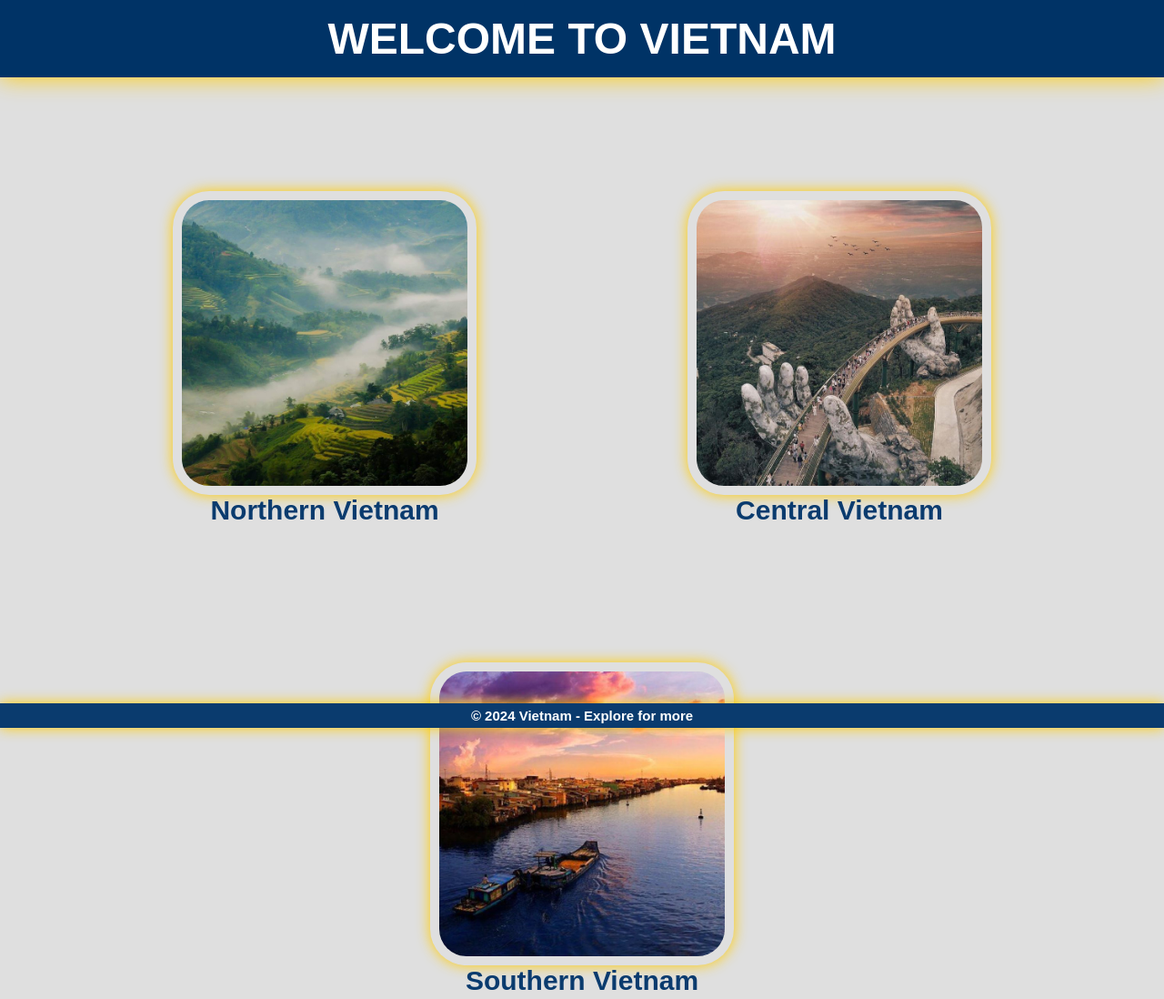
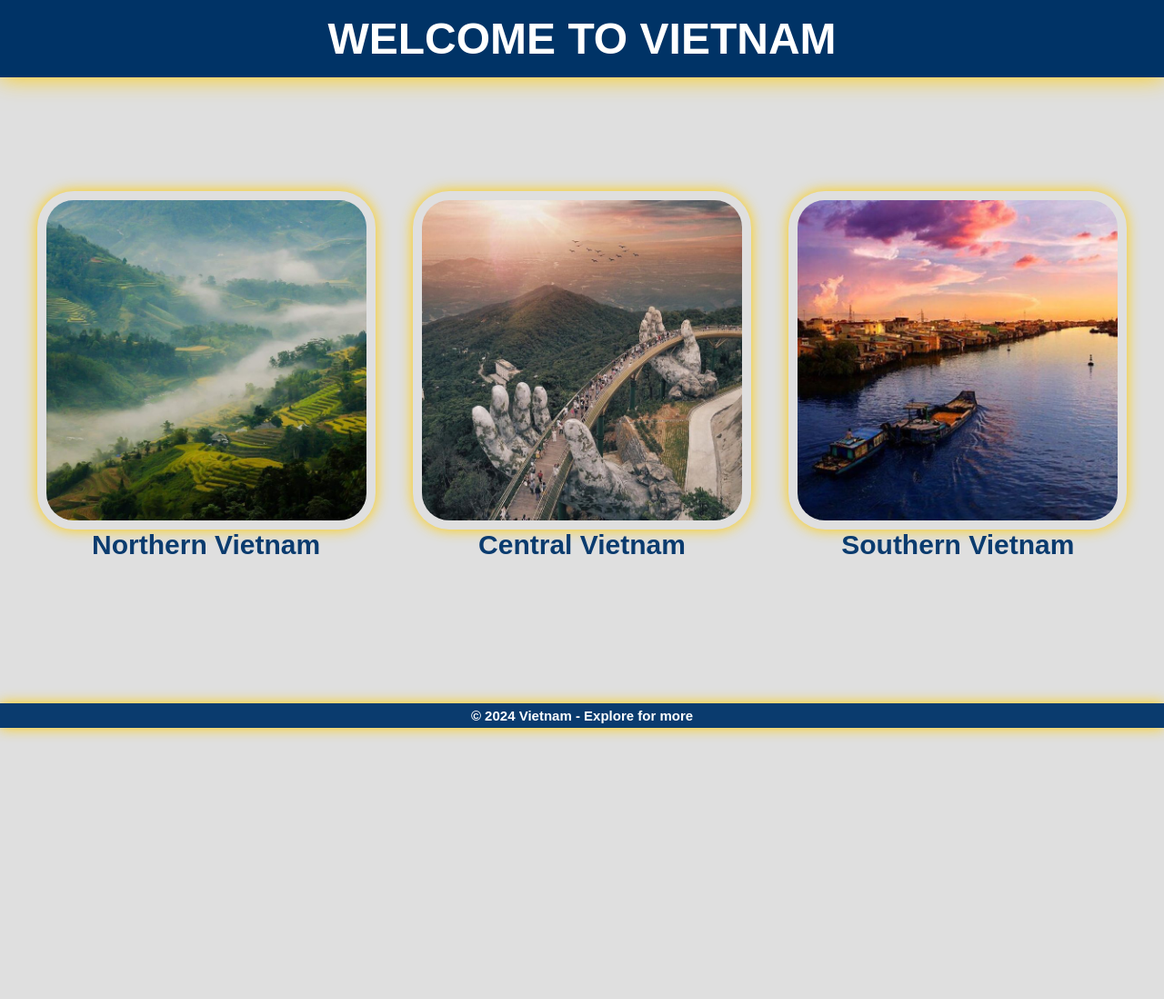
Before and after one commit to suhao2605/anhnguyen.github.io, a plain HTML site: page index.html in a window 1280 px wide. Shown: the whole page at 91% size. After the commit the page ends 800 px from the top, so only its background shows below. Drawn offline with Linux system fonts and the light colour scheme.

Commit message:
Update style.css

```diff
--- a/style.css
+++ b/style.css
@@ -74,11 +74,7 @@ body {
 
 .container {
     display: flex;
-    flex-wrap: wrap;
     justify-content: space-around;
-    gap: 20px;
-    max-width: 90%;
-    margin: 0 auto;
     padding: 20px;
     align-items: center;
 }
```
